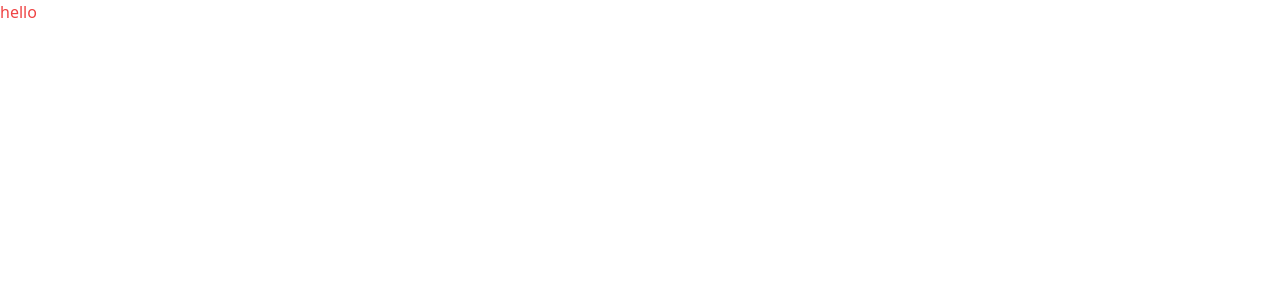
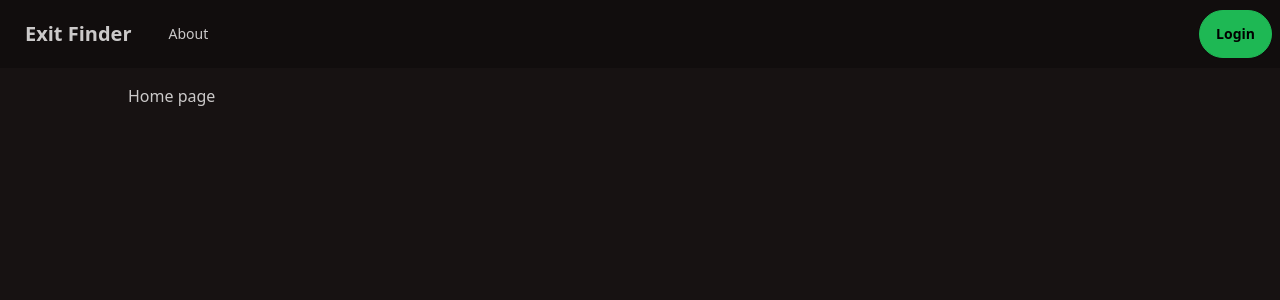
Before and after one commit to MuttoniSamuele/exit-finder, a Vue app in the folder frontend/: page / in a window 1280 px wide. Shown: the top 300 px of the page. Built offline with nearby package versions, Linux system fonts and the light colour scheme.

Commit message:
Add header

```diff
--- a/frontend/index.html
+++ b/frontend/index.html
@@ -1,5 +1,5 @@
 <!DOCTYPE html>
-<html lang="en">
+<html lang="en" data-theme="forest">
 
 <head>
   <meta charset="UTF-8">
--- a/frontend/package.json
+++ b/frontend/package.json
@@ -15,6 +15,7 @@
   "devDependencies": {
     "@vitejs/plugin-vue": "^5.0.3",
     "autoprefixer": "^10.4.18",
+    "daisyui": "^4.7.2",
     "postcss": "^8.4.35",
     "tailwindcss": "^3.4.1",
     "vite": "^5.0.11"
--- a/frontend/src/App.vue
+++ b/frontend/src/App.vue
@@ -3,9 +3,54 @@ import { RouterLink, RouterView } from 'vue-router'
 </script>
 
 <template>
-  <header class="text-red-500">
-    hello
-  </header>
+  <nav class="navbar bg-base-300">
+    <div class="flex-1">
+      <RouterLink class="btn btn-ghost text-xl" to="/">
+        Exit Finder
+      </RouterLink>
 
-  <RouterView />
+      <ul class="menu menu-horizontal px-1">
+        <li>
+          <RouterLink to="/about">
+            About
+          </RouterLink>
+        </li>
+      </ul>
+    </div>
+
+    <div class="flex-none gap-2">
+      <template v-if="false">
+        <span class="font-bold">
+          John Doe
+        </span>
+        <div class="dropdown dropdown-end">
+          <div tabindex="0" role="button" class="btn btn-ghost btn-circle avatar">
+            <div class="w-10 rounded-full">
+              <img
+                alt="Your profile picture"
+                src="https://daisyui.com/images/stock/photo-1534528741775-53994a69daeb.jpg"
+              />
+            </div>
+          </div>
+          <ul tabindex="0" class="mt-3 z-[1] p-2 shadow menu menu-sm dropdown-content bg-base-300 rounded-box w-32">
+            <li>
+              <a class="text-error">
+                Logout
+              </a>
+            </li>
+          </ul>
+        </div>
+      </template>
+
+      <template v-else>
+        <a class="btn btn-primary">Login</a>
+      </template>
+    </div>
+  </nav>
+
+  <main class="flex justify-center mt-4">
+    <div class="w-4/5">
+    <RouterView />
+    </div>
+  </main>
 </template>
--- a/frontend/src/views/AboutView.vue
+++ b/frontend/src/views/AboutView.vue
@@ -1,5 +1,3 @@
 <template>
-  <div>
-    <h1>This is an about page</h1>
-  </div>
+  About page
 </template>
--- a/frontend/src/views/HomeView.vue
+++ b/frontend/src/views/HomeView.vue
@@ -1,4 +1,3 @@
 <template>
-  <main>
-  </main>
+  Home page
 </template>
--- a/frontend/tailwind.config.js
+++ b/frontend/tailwind.config.js
@@ -7,5 +7,8 @@ export default {
   theme: {
     extend: {},
   },
-  plugins: [],
+  plugins: [require("daisyui")],
+  daisyui: {
+    themes: ["forest"],
+  },
 }
```
Also changed, not shown: 1 other file (tests, documents, lock files or other folders).
